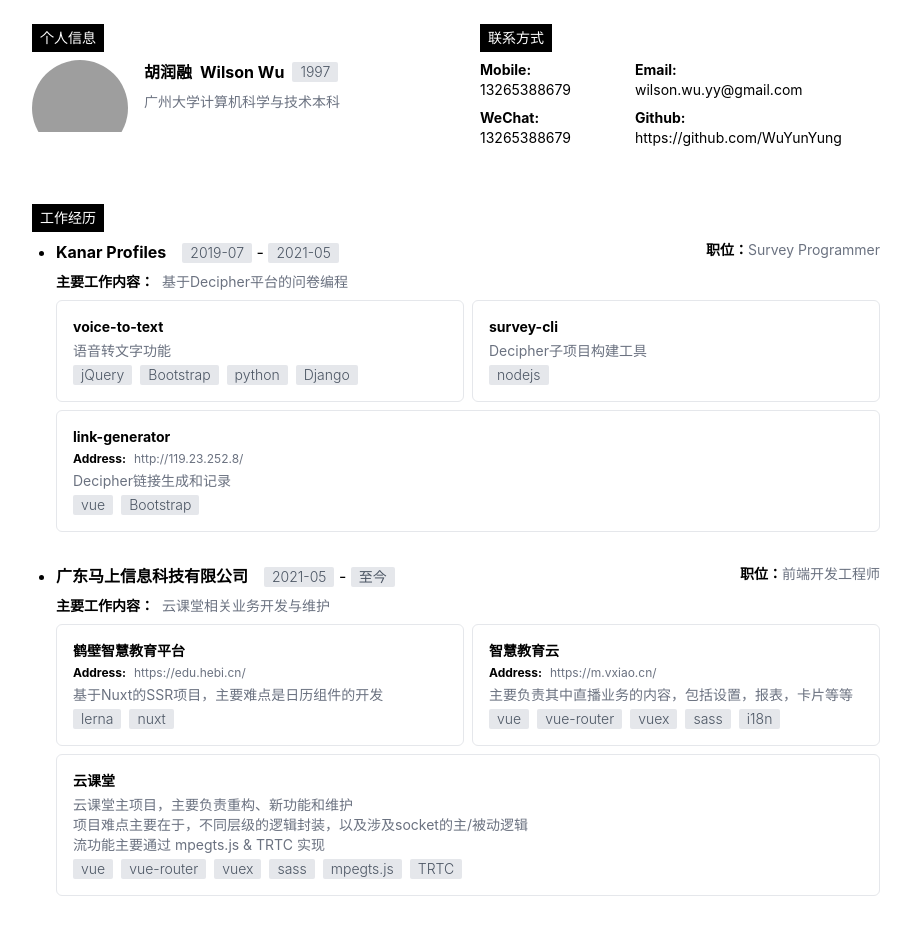
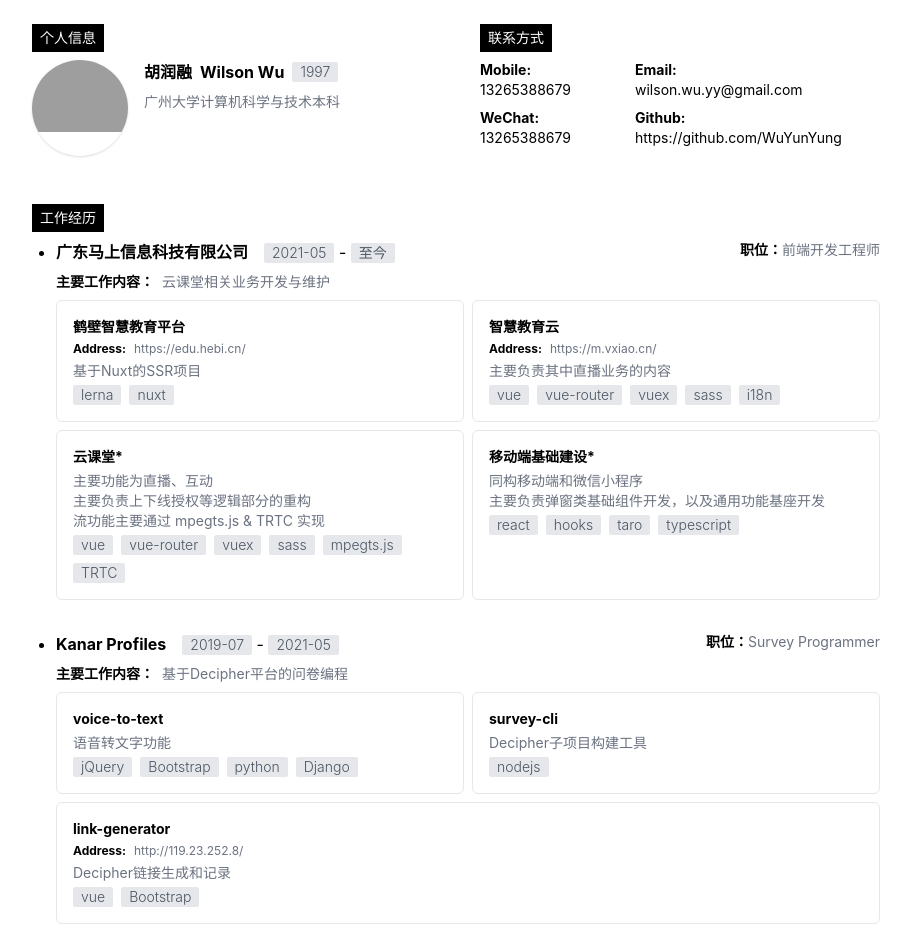
Before and after one commit to WuYunYung/resume, a React (Create React App) app: page / in a window 1280 px wide. Shown: the top 952 px of the page, without its empty margins (184-1095 px from the left). Before the commit the page ends 920 px from the top, so only its background shows below. Built offline with nearby package versions, Linux system fonts and the light colour scheme; grey boxes are pictures that could not be loaded.

Commit message:
✨ feat(base): 工作内容更新

```diff
--- a/src/App.js
+++ b/src/App.js
@@ -9,7 +9,7 @@ function App() {
           <Title>个人信息</Title>
 
           <div className="flex gap-4">
-            <div className="w-24 h-24 rounded-full overflow-hidden ">
+            <div className="w-24 h-24 rounded-full overflow-hidden shadow">
               <img
                 src="https://avatars.githubusercontent.com/u/43036689?v=4"
                 alt=""
@@ -65,6 +65,72 @@ function App() {
               <div className="flex justify-between">
                 <div className="flex flex-col gap-2">
                   <div className="flex gap-4">
+                    <h2 className="text-md font-bold">
+                      广东马上信息科技有限公司
+                    </h2>
+                    <div>
+                      <Tag>2021-05</Tag> - <Tag>至今</Tag>
+                    </div>
+                  </div>
+                  <p className="text-sm flex gap-2">
+                    <span className="font-bold">主要工作内容：</span>
+                    <span className="text-gray-500">
+                      云课堂相关业务开发与维护
+                    </span>
+                  </p>
+                </div>
+                <div className="text-sm">
+                  <span className="font-bold">职位：</span>
+                  <span className="text-gray-500">前端开发工程师</span>
+                </div>
+              </div>
+              <div className="flex flex-col gap-2">
+                <div className="grid grid-cols-2 gap-2">
+                  <ProjectCard
+                    title="鹤壁智慧教育平台"
+                    address="https://edu.hebi.cn/"
+                    tags={["lerna", "nuxt"]}
+                  >
+                    基于Nuxt的SSR项目
+                  </ProjectCard>
+                  <ProjectCard
+                    title="智慧教育云"
+                    address="https://m.vxiao.cn/"
+                    tags={["vue", "vue-router", "vuex", "sass", "i18n"]}
+                  >
+                    主要负责其中直播业务的内容
+                  </ProjectCard>
+                  <ProjectCard
+                    title="云课堂*"
+                    tags={[
+                      "vue",
+                      "vue-router",
+                      "vuex",
+                      "sass",
+                      "mpegts.js",
+                      "TRTC",
+                    ]}
+                  >
+                    <p>主要功能为直播、互动</p>
+                    <p>主要负责上下线授权等逻辑部分的重构</p>
+                    <p>流功能主要通过 mpegts.js & TRTC 实现</p>
+                  </ProjectCard>
+                  <ProjectCard
+                    title="移动端基础建设*"
+                    tags={["react", "hooks", "taro", "typescript"]}
+                  >
+                    <p>同构移动端和微信小程序</p>
+                    <p>主要负责弹窗类基础组件开发，以及通用功能基座开发</p>
+                  </ProjectCard>
+                </div>
+              </div>
+            </div>
+          </li>
+          <li>
+            <div className="flex flex-col gap-2">
+              <div className="flex justify-between">
+                <div className="flex flex-col gap-2">
+                  <div className="flex gap-4">
                     <h2 className="text-md font-bold">Kanar Profiles</h2>
                     <div>
                       <Tag>2019-07 </Tag> - <Tag>2021-05</Tag>
@@ -109,62 +175,17 @@ function App() {
               <div className="flex justify-between">
                 <div className="flex flex-col gap-2">
                   <div className="flex gap-4">
-                    <h2 className="text-md font-bold">
-                      广东马上信息科技有限公司
-                    </h2>
-                    <div>
-                      <Tag>2021-05</Tag> - <Tag>至今</Tag>
-                    </div>
+                    <h2 className="text-md font-bold">个人项目</h2>
                   </div>
-                  <p className="text-sm flex gap-2">
-                    <span className="font-bold">主要工作内容：</span>
-                    <span className="text-gray-500">
-                      云课堂相关业务开发与维护
-                    </span>
-                  </p>
-                </div>
-                <div className="text-sm">
-                  <span className="font-bold">职位：</span>
-                  <span className="text-gray-500">前端开发工程师</span>
                 </div>
               </div>
               <div className="flex flex-col gap-2">
-                <div className="grid grid-cols-2 gap-2">
-                  <ProjectCard
-                    title="鹤壁智慧教育平台"
-                    address="https://edu.hebi.cn/"
-                    tags={["lerna", "nuxt"]}
-                  >
-                    基于Nuxt的SSR项目，主要难点是日历组件的开发
-                  </ProjectCard>
-                  <ProjectCard
-                    title="智慧教育云"
-                    address="https://m.vxiao.cn/"
-                    tags={["vue", "vue-router", "vuex", "sass", "i18n"]}
-                  >
-                    主要负责其中直播业务的内容，包括设置，报表，卡片等等
-                  </ProjectCard>
-                </div>
                 <ProjectCard
-                  title="云课堂"
-                  tags={[
-                    "vue",
-                    "vue-router",
-                    "vuex",
-                    "sass",
-                    "mpegts.js",
-                    "TRTC",
-                  ]}
+                  title="zs-site"
+                  tags={["vue", "Nuxtjs", "tailwindcss"]}
+                  address="http://zs-site-5g0jtncv63f52ccd-1259648041.tcloudbaseapp.com/"
                 >
-                  <p className="text-sm text-gray-500">
-                    云课堂主项目，主要负责重构、新功能和维护
-                  </p>
-                  <p className="text-sm text-gray-500">
-                    项目难点主要在于，不同层级的逻辑封装，以及涉及socket的主/被动逻辑
-                  </p>
-                  <p className="text-sm text-gray-500">
-                    流功能主要通过 mpegts.js & TRTC 实现
-                  </p>
+                  可以运行在多种设备上的官网
                 </ProjectCard>
               </div>
             </div>
```
